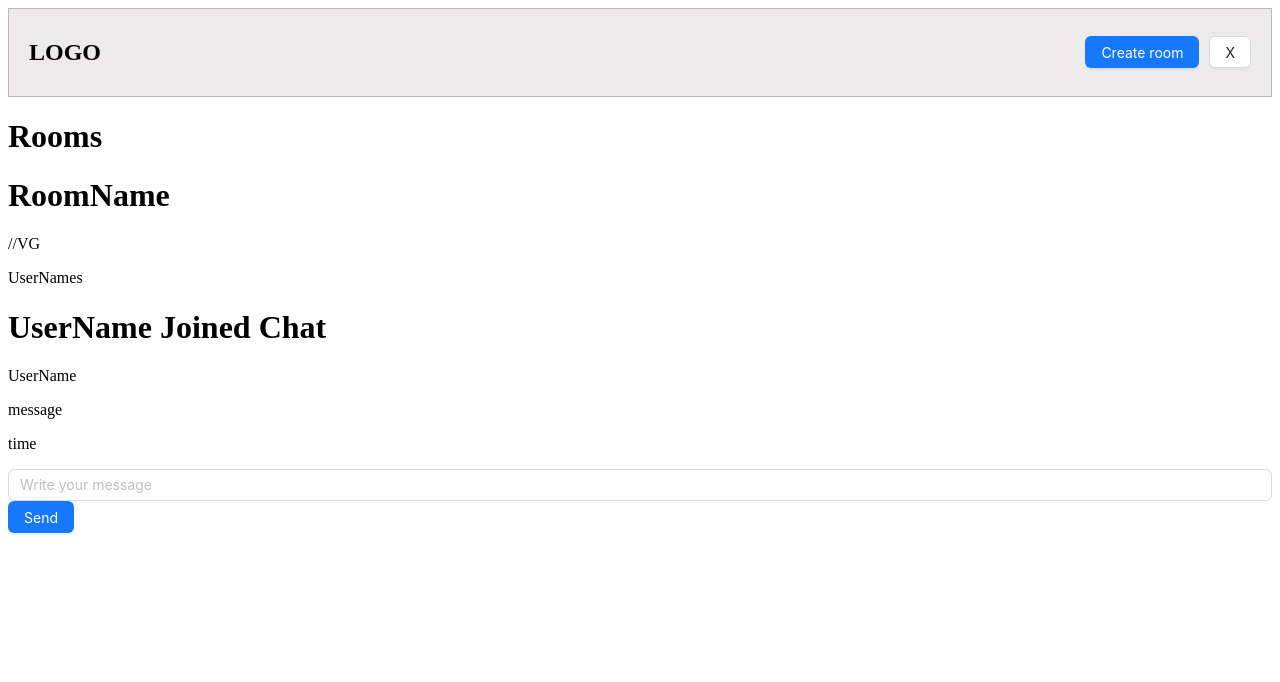
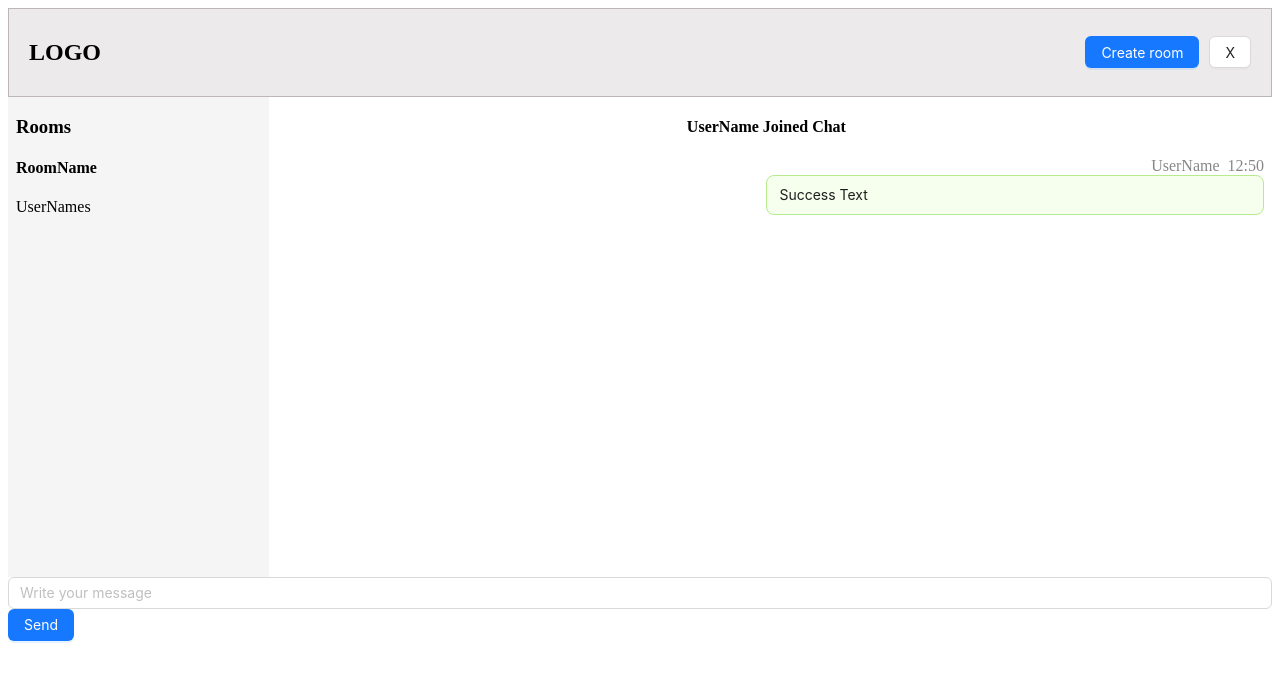
Before and after one commit to AjshaC/Socket-Chatt-App, a React (Vite) app in the folder client/: page /chat in a window 1280 px wide. Shown: the top 682 px of the page. Built offline with nearby package versions, Linux system fonts and the light colour scheme.

Commit message:
LayoutOfChatPage-Done

```diff
--- a/client/src/components/ChatWindow/ChatWindow.css
+++ b/client/src/components/ChatWindow/ChatWindow.css
@@ -0,0 +1,38 @@
+.ChatWindow{
+    display: flex;
+    flex-direction: column;
+    padding-right: 8px;
+    min-height: 60vh;
+    width: 80%;
+    align-items: flex-end;
+}
+.UserJoined{
+    display: flex;
+
+    align-items: center;
+    justify-content: center;
+    width: 100%;
+}
+
+
+
+.Userinfo{
+
+    display: flex;
+    gap: 8px;
+}
+
+.Userinfo p{
+    padding: 0;
+    margin: 0;
+    color: rgb(135, 135, 135);
+}
+
+
+
+.message{
+    display:  flex;
+    min-width: 50%;
+
+
+}
--- a/client/src/components/ChatWindow/ChatWindow.tsx
+++ b/client/src/components/ChatWindow/ChatWindow.tsx
@@ -1,12 +1,23 @@
 import "./ChatWindow.css"
+import { Alert } from 'antd';
+
+
 
 export default function ChatWindow(){
     return (
-        <div>
-            <h1>UserName Joined Chat</h1>
-            <p>UserName</p>
-            <p>message</p>
-            <p>time</p>
+
+        <div className="ChatWindow">
+            <div className="UserJoined">
+            <h4>UserName Joined Chat</h4>
+
+            </div>
+
+            <div className="Userinfo">
+             <p>UserName</p>
+             <p>12:50</p>
+            </div>
+
+            <Alert className="message" message="Success Text" type="success" />
 
         </div>
     )
--- a/client/src/components/SideBar/SideBar.css
+++ b/client/src/components/SideBar/SideBar.css
@@ -0,0 +1,6 @@
+.SideBar{
+    background-color: rgb(245, 245, 245);
+    min-height: 60vh;
+    min-width: 20%;
+    padding-left: 8px;
+}
--- a/client/src/components/SideBar/SideBar.tsx
+++ b/client/src/components/SideBar/SideBar.tsx
@@ -4,10 +4,9 @@ export default function SideBar (){
 
 
     return (
-        <div>
-            <h1>Rooms</h1>
-            <h1>RoomName</h1>
-            //VG
+        <div className="SideBar">
+            <h3>Rooms</h3>
+            <h4>RoomName</h4>
             <p>UserNames</p>
         </div>
     )
--- /dev/null
+++ b/client/src/pages/ChatPage.css
@@ -0,0 +1,7 @@
+.MainChatContent{
+
+    display: flex;
+    flex-direction:row;
+    align-items: center;
+    min-height: 60vh;
+}
--- a/client/src/pages/chatPage.tsx
+++ b/client/src/pages/chatPage.tsx
@@ -2,7 +2,7 @@ import Navbar from "../components/Navbar/Navbar"
 import SideBar from "../components/SideBar/SideBar"
 import ChatWindow from "../components/ChatWindow/ChatWindow"
 import WriteAndSendContainer from "../components/WriteAndSendContainer/WriteAndSendContainer"
-
+import "./ChatPage.css"
 export default function ChatPage(){
     return(
         <div className="ChatPageWrapper">
```
